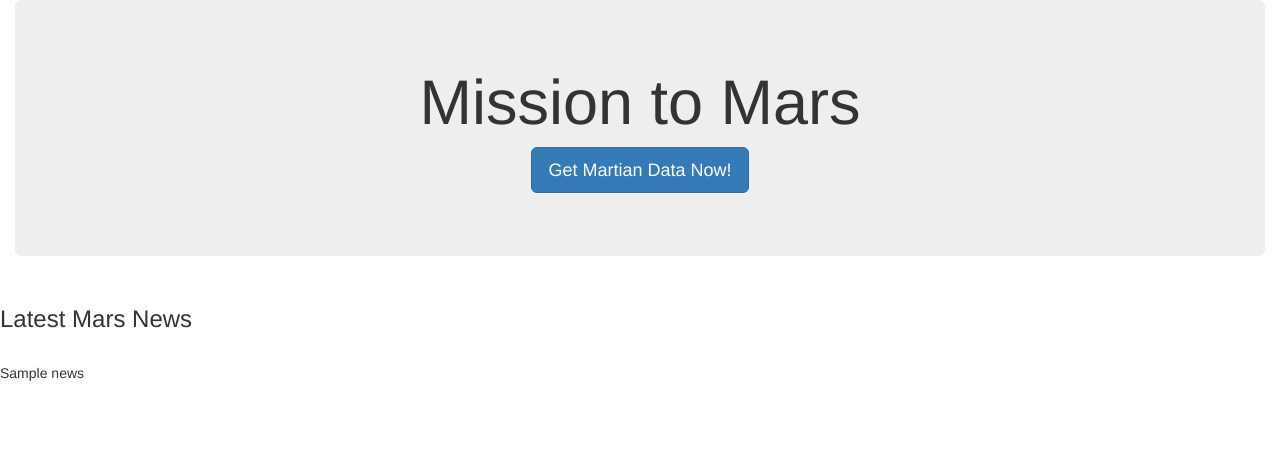
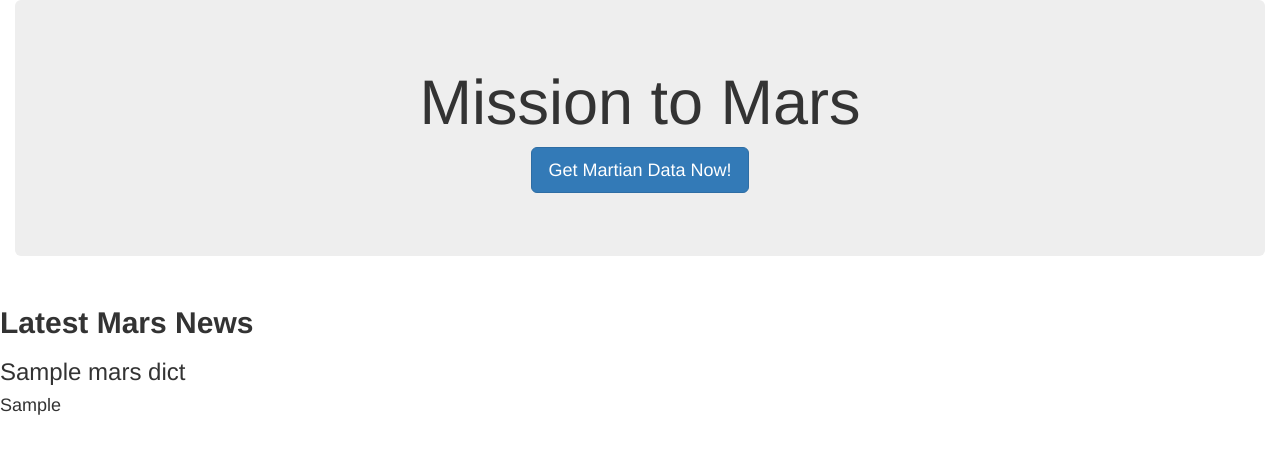
Before and after one commit to skgag1216/web-scraping-challenge, a Flask app: page / in a window 1280 px wide. Shown: the top 454 px of the page. Run offline with Flask 2, Linux system fonts and the light colour scheme; a database or web service that is not in the repository returns one stand-in record (values such as "Sample title"); some libraries are stand-ins or nearby versions.

Commit message:
latest news in index.html, working on dicts

```diff
--- a/Mission_to_Mars/templates/index.html
+++ b/Mission_to_Mars/templates/index.html
@@ -15,10 +15,10 @@
         </div>
     </div>
     <div class="news-container">
-        <article><h3>Latest Mars News</h3>
-        <br>{{ mars.news }}
+        <article><h2><strong>Latest Mars News</strong></h2>
+        <h3>{{ mars.news_article_title }}</h3>
+        <h4>{{ mars.news_article_p }}</h4>
         </article>
-
     </div>
 </body>
 </html>
```
Also changed, not shown: Mission_to_Mars/scrape_mars.py (+2 -7 lines).
